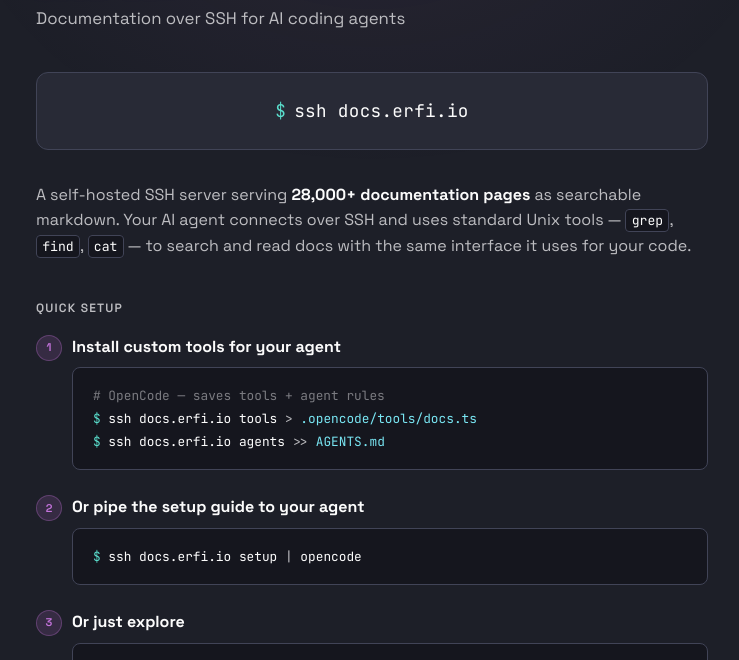
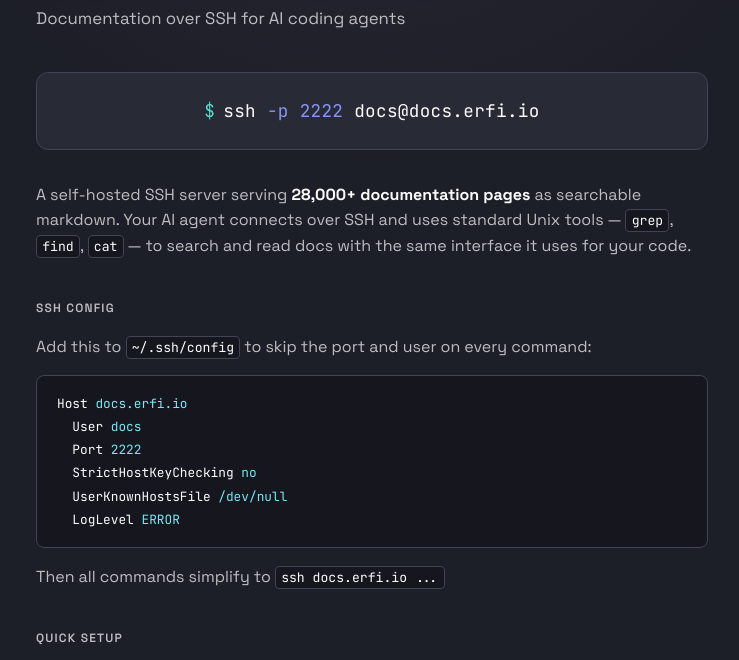
Before and after one commit to erfianugrah/docs-ssh, a website: page public/index.html in a window 1280 px wide. Shown: the part 112-772 px from the top of the page, without its empty margins (268-1007 px from the left). Drawn offline with Linux system fonts and the light colour scheme.

Commit message:
fix: show port in landing page hero, add SSH config guide section

```diff
--- a/public/index.html
+++ b/public/index.html
@@ -284,6 +284,9 @@
     .container > *:nth-child(12) { animation-delay: 0.55s; }
     .container > *:nth-child(13) { animation-delay: 0.6s; }
     .container > *:nth-child(14) { animation-delay: 0.65s; }
+    .container > *:nth-child(15) { animation-delay: 0.7s; }
+    .container > *:nth-child(16) { animation-delay: 0.75s; }
+    .container > *:nth-child(17) { animation-delay: 0.8s; }
 
     /* Scrollbar */
     ::-webkit-scrollbar { width: 6px; height: 6px; }
@@ -304,7 +307,7 @@
     <p class="tagline">Documentation over SSH for AI coding agents</p>
 
     <div class="hero-cmd">
-      <span class="prompt">$</span><span class="host">ssh docs.erfi.io</span>
+      <span class="prompt">$</span><span class="host">ssh <span class="flag">-p 2222</span> docs@docs.erfi.io</span>
     </div>
 
     <p>
@@ -313,6 +316,16 @@
       Unix tools &mdash; <code>grep</code>, <code>find</code>, <code>cat</code> &mdash;
       to search and read docs with the same interface it uses for your code.
     </p>
+
+    <h2>SSH config</h2>
+    <p>Add this to <code>~/.ssh/config</code> to skip the port and user on every command:</p>
+    <pre><span class="cmd">Host</span> <span class="str">docs.erfi.io</span>
+  <span class="cmd">User</span> <span class="str">docs</span>
+  <span class="cmd">Port</span> <span class="str">2222</span>
+  <span class="cmd">StrictHostKeyChecking</span> <span class="str">no</span>
+  <span class="cmd">UserKnownHostsFile</span> <span class="str">/dev/null</span>
+  <span class="cmd">LogLevel</span> <span class="str">ERROR</span></pre>
+    <p>Then all commands simplify to <code>ssh docs.erfi.io ...</code></p>
 
     <h2>Quick setup</h2>
     <ol class="steps">
@@ -385,7 +398,8 @@
     <p>Sources refreshed daily at 02:00 UTC. All docs under <code>/docs/{source}/</code>.</p>
 
     <h2>Self-host</h2>
-    <pre><span class="prompt">$ </span><span class="cmd">docker run</span> <span class="flag">-d -p</span> <span class="str">2222:2222</span> <span class="flag">-p</span> <span class="str">8080:8080</span> ghcr.io/erfianugrah/docs-ssh:latest</pre>
+    <pre><span class="prompt">$ </span><span class="cmd">docker run</span> <span class="flag">-d -p</span> <span class="str">2222:2222</span> <span class="flag">-p</span> <span class="str">8080:8080</span> ghcr.io/erfianugrah/docs-ssh:latest
+<span class="prompt">$ </span><span class="cmd">ssh</span> <span class="flag">-p 2222</span> docs@localhost help</pre>
     <p>
       See the <a href="https://github.com/erfianugrah/docs-ssh">source on GitHub</a>
       for build instructions and production deployment.
```
